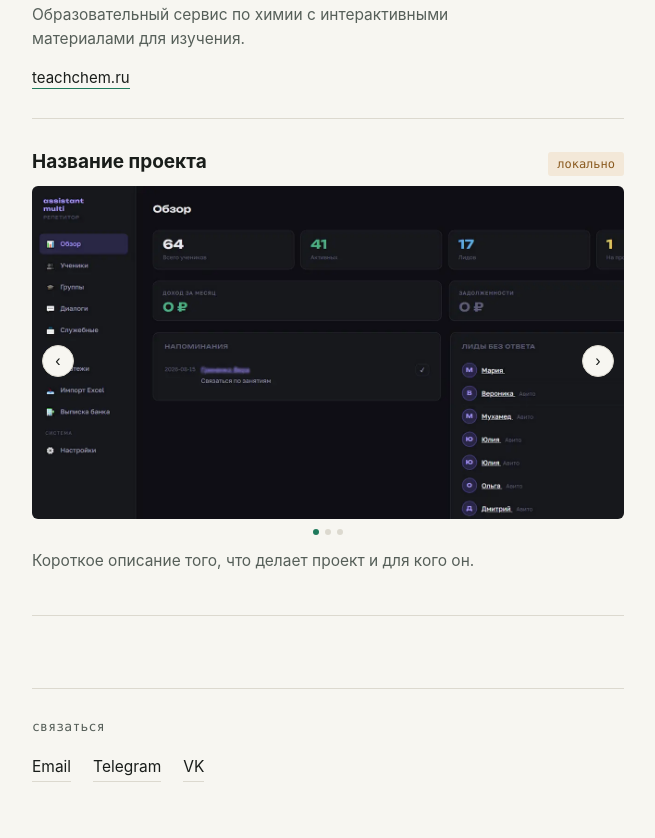
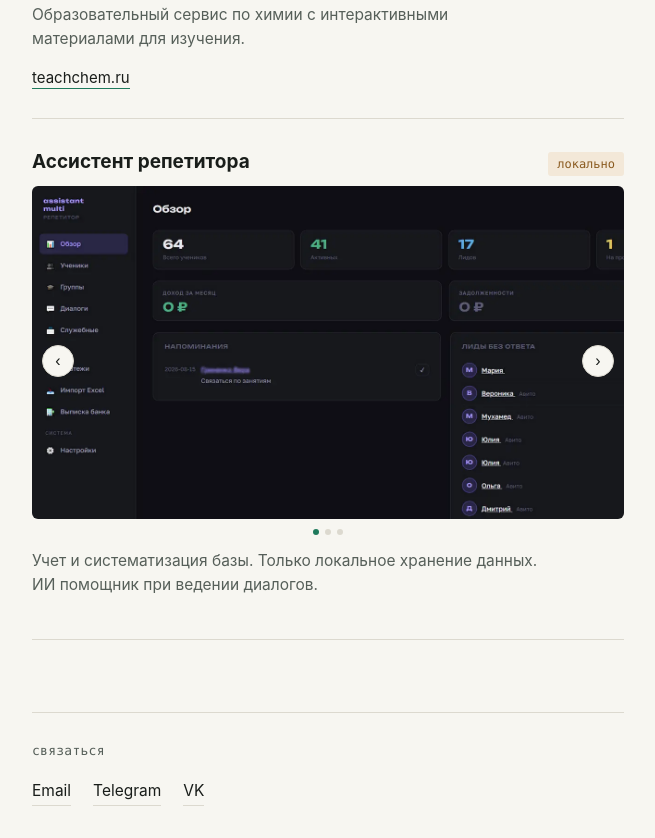
Before and after one commit to oldmaster022ya/portfolio, a plain HTML site: page index.html in a window 1280 px wide. Shown: the part 1288-2126 px from the top of the page, without its empty margins (312-967 px from the left). Drawn offline with Linux system fonts and the light colour scheme.

Commit message:
Update index.html

```diff
--- a/index.html
+++ b/index.html
@@ -129,7 +129,7 @@
          Скопируйте этот блок для каждого локального проекта, поменяв id карусели и картинки. -->
     <div class="project">
       <div class="project-top">
-        <h3 class="project-name">Название проекта</h3>
+        <h3 class="project-name">Ассистент репетитора</h3>
         <span class="status local">локально</span>
       </div>
       <div class="carousel" data-carousel>
@@ -143,7 +143,7 @@
         <button class="car-btn next" aria-label="Следующий">›</button>
         <div class="car-dots"></div>
       </div>
-      <p>Короткое описание того, что делает проект и для кого он.</p>
+      <p>Учет и систематизация базы. Только локальное хранение данных. ИИ помощник при ведении диалогов.</p>
     </div>
   </section>
 
```
